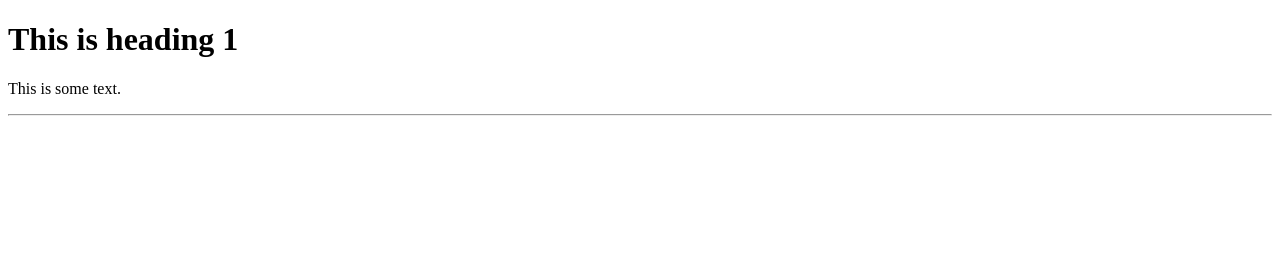
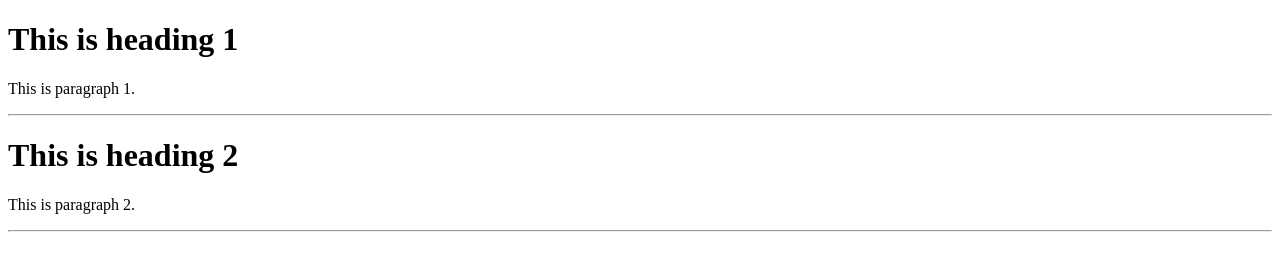
Before and after one commit to AfnanBaniodeh/FirstExercise, a plain HTML site: page index.html in a window 1280 px wide. Drawn offline with Linux system fonts and the light colour scheme.

Commit message:
second commit added new paragraph

```diff
--- a/index.html
+++ b/index.html
@@ -8,8 +8,13 @@
 </head>
 <body>
         <h1>This is heading 1</h1>
-        <p>This is some text.</p>
+        <p>This is paragraph 1.</p>
         <hr>
+
+        <h1>This is heading 2</h1>
+        <p>This is paragraph 2.</p>
+        <hr>
+
 
 </body>
 </html>
```
